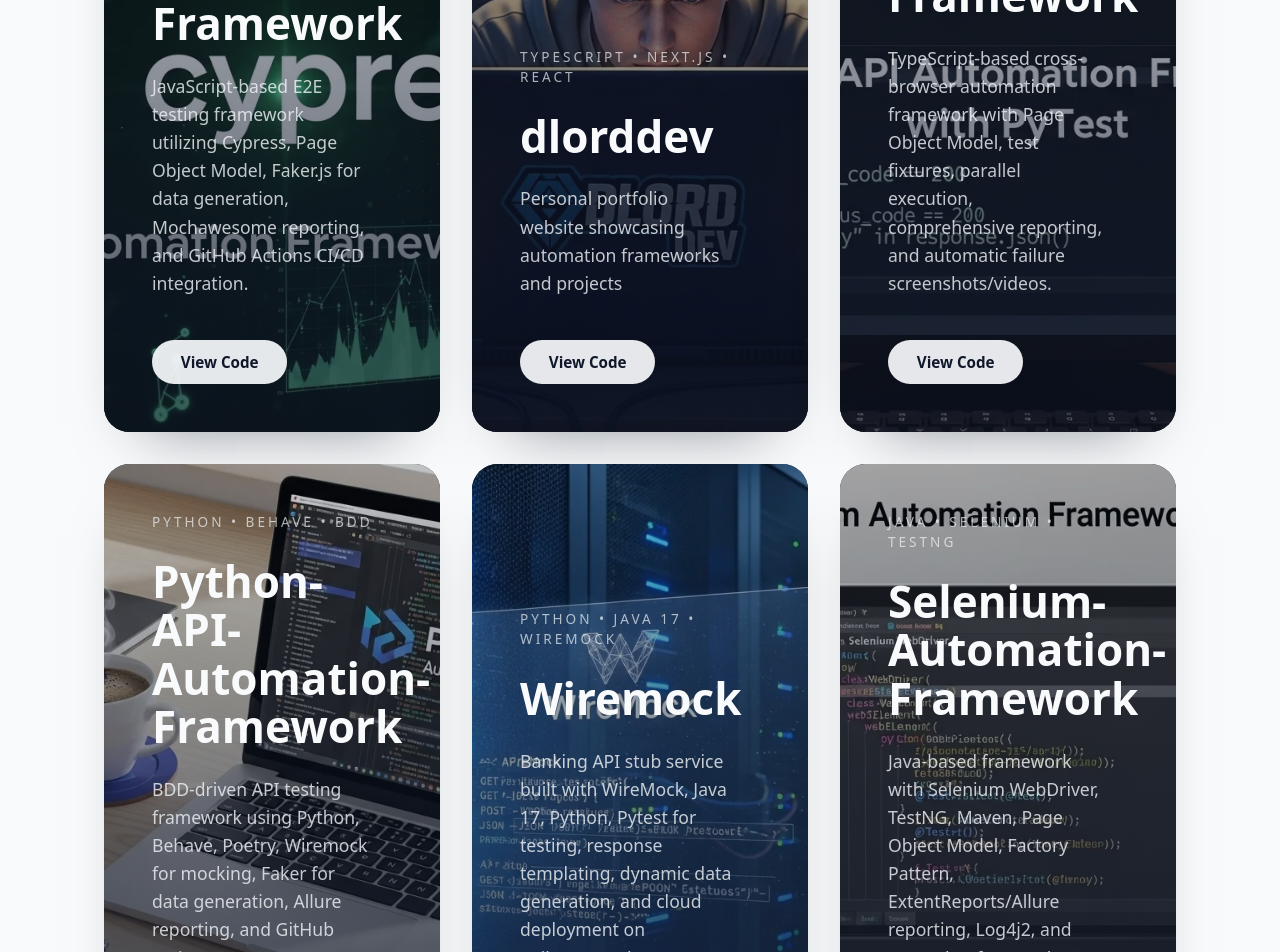
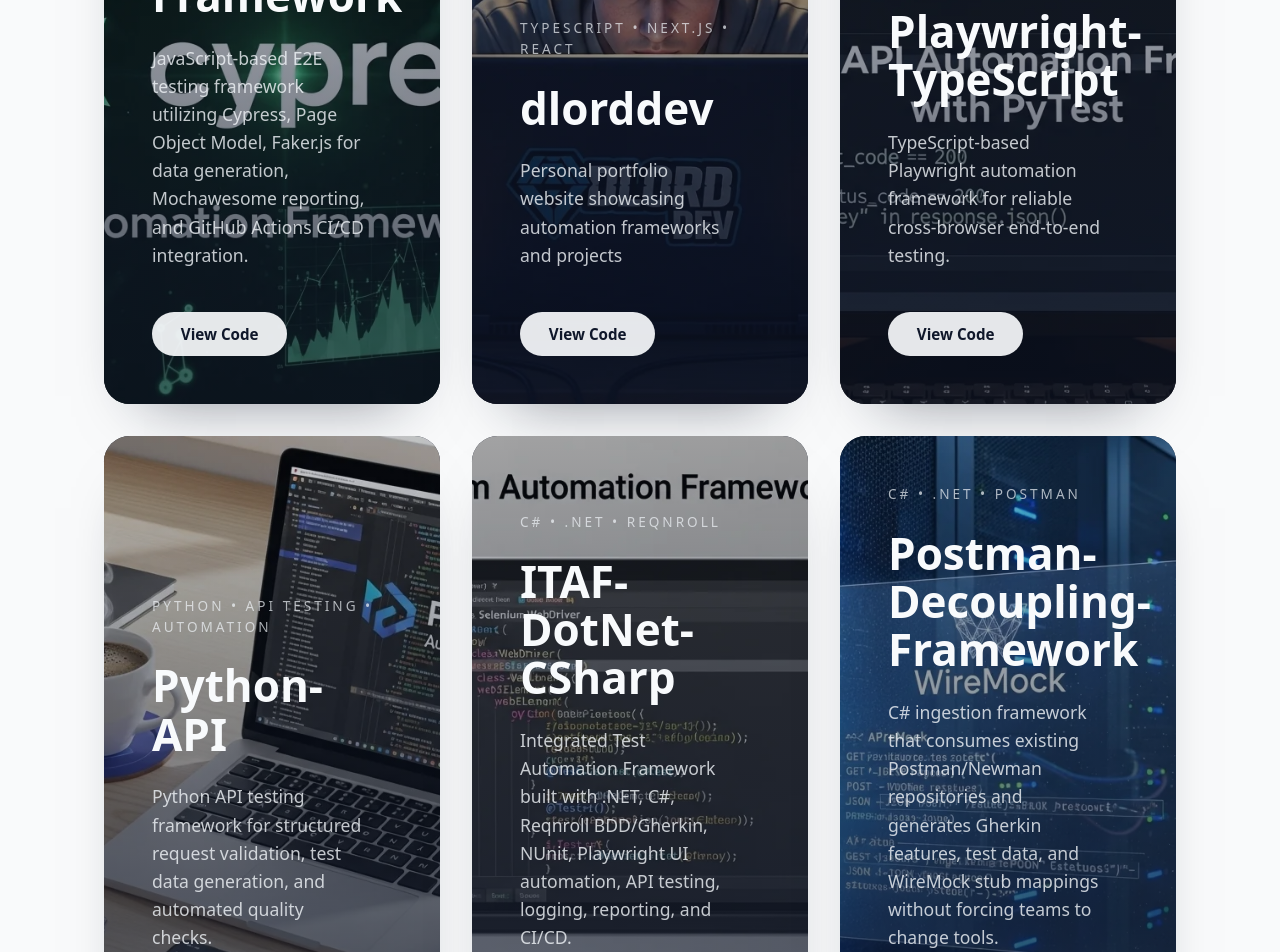
Before and after one commit to daviiidle/dlorddev, a Next.js app in the folder personal-website/: page / in a window 1280 px wide. Shown: the part 1280-2232 px from the top of the page. Built offline with nearby package versions, Linux system fonts and the light colour scheme.

Commit message:
Update featured project tiles

```diff
--- a/personal-website/src/content/siteContent.ts
+++ b/personal-website/src/content/siteContent.ts
@@ -95,32 +95,39 @@
         image: "/images/dlorddev.webp",
       },
       {
-        name: "Playwright-Automation-Framework",
-        description: "TypeScript-based cross-browser automation framework with Page Object Model, test fixtures, parallel execution, comprehensive reporting, and automatic failure screenshots/videos.",
-        technologies: ["TypeScript", "Playwright", "POM", "Faker.js", "Allure", "GitHub Actions"],
-        githubUrl: "https://github.com/daviiidle/Playwright-Automation-Framework",
+        name: "Playwright-TypeScript",
+        description: "TypeScript-based Playwright automation framework for reliable cross-browser end-to-end testing.",
+        technologies: ["TypeScript", "Playwright", "E2E Testing", "GitHub Actions"],
+        githubUrl: "https://github.com/daviiidle/Playwright-TypeScript",
         image: "/images/playwright.webp",
       },
       {
-        name: "Python-API-Automation-Framework",
-        description: "BDD-driven API testing framework using Python, Behave, Poetry, Wiremock for mocking, Faker for data generation, Allure reporting, and GitHub Actions CI/CD.",
-        technologies: ["Python", "Behave", "BDD", "Poetry", "WireMock", "Faker", "Allure", "GitHub Actions"],
-        githubUrl: "https://github.com/daviiidle/Python-API-Automation-Framework",
+        name: "Python-API",
+        description: "Python API testing framework for structured request validation, test data generation, and automated quality checks.",
+        technologies: ["Python", "API Testing", "Automation", "Pytest"],
+        githubUrl: "https://github.com/daviiidle/Python-API",
         image: "/images/python-api.webp",
       },
       {
-        name: "Wiremock",
-        description: "Banking API stub service built with WireMock, Java 17, Python, Pytest for testing, response templating, dynamic data generation, and cloud deployment on Railway/Render.",
-        technologies: ["Python", "Java 17", "WireMock", "Pytest", "Railway", "Render"],
-        githubUrl: "https://github.com/daviiidle/Wiremock",
+        name: "ITAF-DotNet-CSharp",
+        description: "Integrated Test Automation Framework built with .NET, C#, Reqnroll BDD/Gherkin, NUnit, Playwright UI automation, API testing, logging, reporting, and CI/CD.",
+        technologies: ["C#", ".NET", "Reqnroll", "Gherkin", "NUnit", "Playwright", "API Testing", "GitHub Actions"],
+        githubUrl: "https://github.com/daviiidle/ITAF-DotNet-CSharp",
+        image: "/images/cypress.webp",
+      },
+      {
+        name: "Postman-Decoupling-Framework",
+        description: "C# ingestion framework that consumes existing Postman/Newman repositories and generates Gherkin features, test data, and WireMock stub mappings without forcing teams to change tools.",
+        technologies: ["C#", ".NET", "Postman", "Newman", "Gherkin", "WireMock", "CI/CD"],
+        githubUrl: "https://github.com/daviiidle/Postman-Decoupling-Framework",
         image: "/images/wiremock.webp",
       },
       {
-        name: "Selenium-Automation-Framework",
-        description: "Java-based framework with Selenium WebDriver, TestNG, Maven, Page Object Model, Factory Pattern, ExtentReports/Allure reporting, Log4j2, and Java Faker for test data.",
-        technologies: ["Java", "Selenium", "TestNG", "Maven", "POM", "ExtentReports", "Allure", "Log4j2"],
-        githubUrl: "https://github.com/daviiidle/Selenium-Automation-Framework",
-        image: "/images/cypress.webp",
+        name: "Postman-Newman-Framework",
+        description: "Placement-domain Postman/Newman source framework containing collections, environments, iteration data, and scheduled CI assets consumed by the decoupling framework.",
+        technologies: ["Postman", "Newman", "Node.js", "API Testing", "GitHub Actions"],
+        githubUrl: "https://github.com/daviiidle/Postman-Newman-Framework",
+        image: "/images/python-api.webp",
       },
     ],
   },
```
